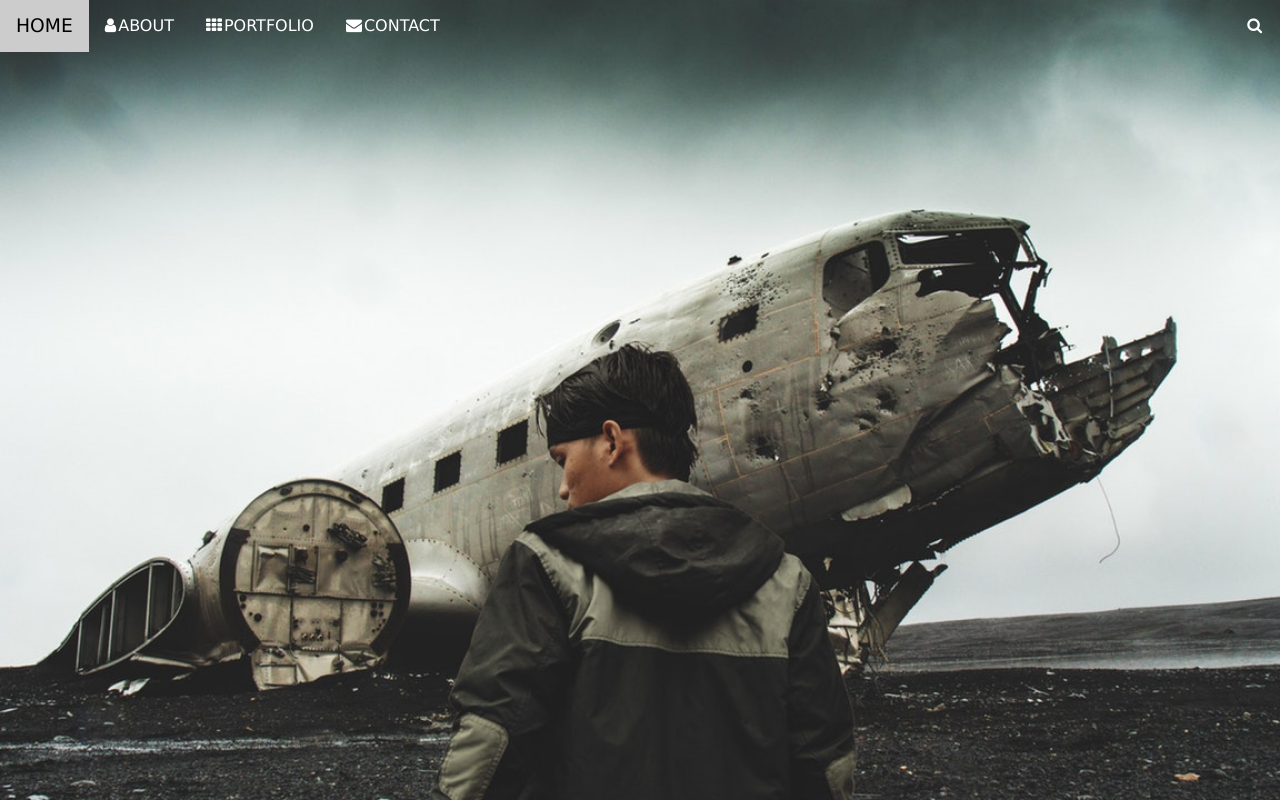
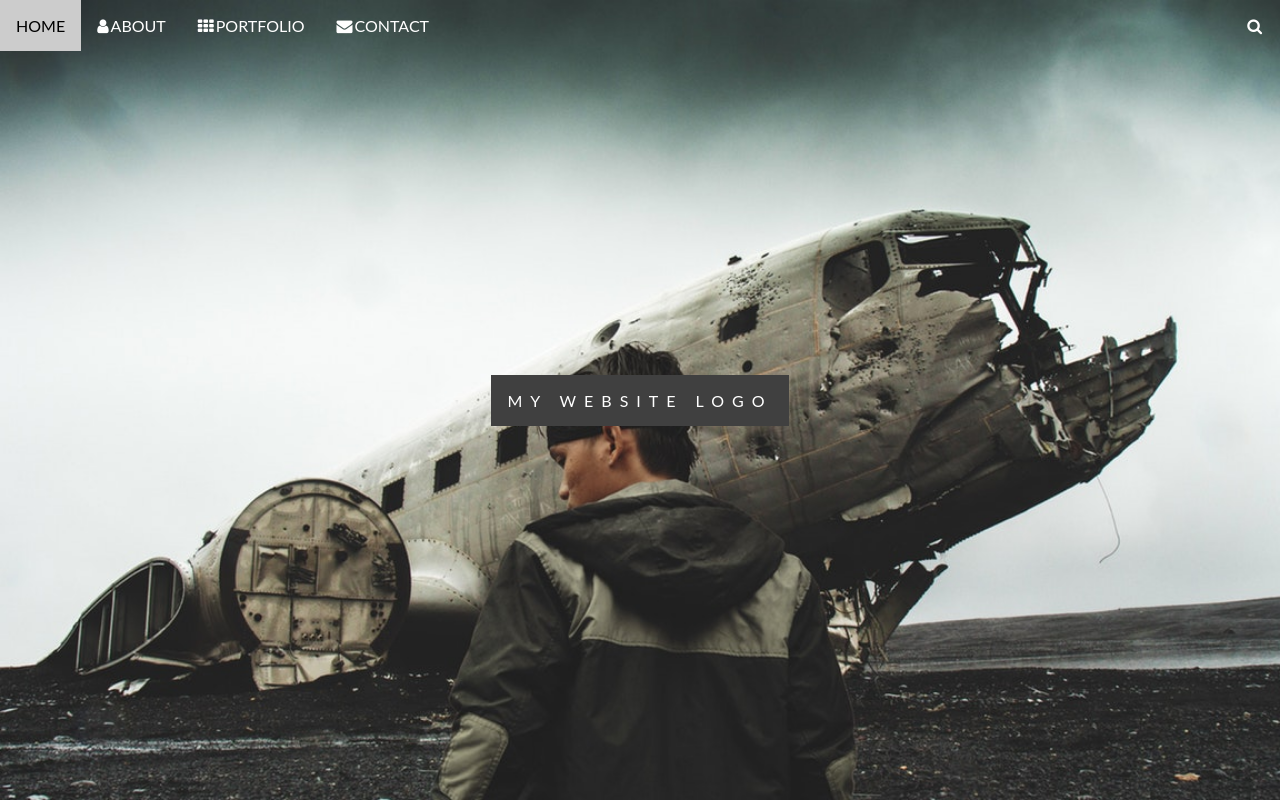
Before and after one commit to AndrewZamora/recreateW3SchoolsDemoSites, a website: page src/index.html in a window 1280 px wide. Drawn offline with Linux system fonts and the light colour scheme.

Commit message:
Added logo title to showcase image

```diff
--- a/src/index.html
+++ b/src/index.html
@@ -46,7 +46,8 @@
                 </li>
             </ul>
         </nav>
-        <div class="background-image" id="showcase">
+        <div id="showcase">
+            <p>My Website Logo</p>
         </div>
     </header>
 </body>
--- a/src/scss/style.scss
+++ b/src/scss/style.scss
@@ -1,7 +1,7 @@
 //Default Style Varables
 $navTextColor:#777;
 $moblieNavTextColor: #000;
-$navTextSize: 15px;
+$navTextSize: 16px;
 $navTextHover: #000;
 // Reset for some default styles
 * {
@@ -11,7 +11,7 @@ $navTextHover: #000;
 
 body,
 html {
-    font-family: Verdana, sans-serif;
+    font-family: "Lato", sans-serif;
 }
 
 // Navigation Bar Styles
@@ -25,6 +25,7 @@ nav {
         h3 {
             background: transparent;
             font-weight: normal;
+            font-size: $navTextSize;
             padding: 16px 16px 16px 0;
             a {
                 padding: 16px;
@@ -43,7 +44,7 @@ nav {
             margin: 0;
             div {
                 width: 20px;
-                height: 3px;
+                height: 2px;
                 border-radius: 1em;
                 background-color: #fff;
                 margin: 3px 0;
@@ -80,17 +81,25 @@ nav {
         display: flex;
         align-items: center;
         ul {
+            background: black;
             display: flex;
             background: transparent;
             margin: 0;
+            padding: 0;
             width: 100%;
+            justify-content: center;
             li {
+                padding: 0;
+                margin: 0;
                 &:nth-of-type(4) {
                     margin-left: auto;
                 }
                 a {
+                    height: 100%;
+                    padding: 16px;
                     color: #fff;
-                    &hover {
+                    &:hover {
+                        background: #ccc;
                         color: #000;
                     }
                     span {
@@ -104,12 +113,34 @@ nav {
             }
         }
         #mobileNavHomeBar {
+            padding: 0;
             h3 {
-                padding: 0;
+                margin: 0;
+                padding-right: 0;
             }
             button {
                 display: none;
             }
+        }
+        #search {
+            color: #fff;
+            &:hover {
+                background: orangered;
+            }
+        }
+    }
+    //Showcase Desktop Styles
+    #showcase {
+        display: flex;
+        justify-content: center;
+        align-items: center;
+        color: #fff;
+        p {
+            display: block;
+            background: #404040;
+            padding: 16px;
+            text-transform: uppercase;
+            letter-spacing: 8px;
         }
     }
 }
@@ -122,3 +153,9 @@ nav {
     background-repeat: no-repeat;
     background-position: center;
 }
+
+div {
+    p {
+        display: none;
+    }
+}
```
Also changed, not shown: src/css/style.css.
